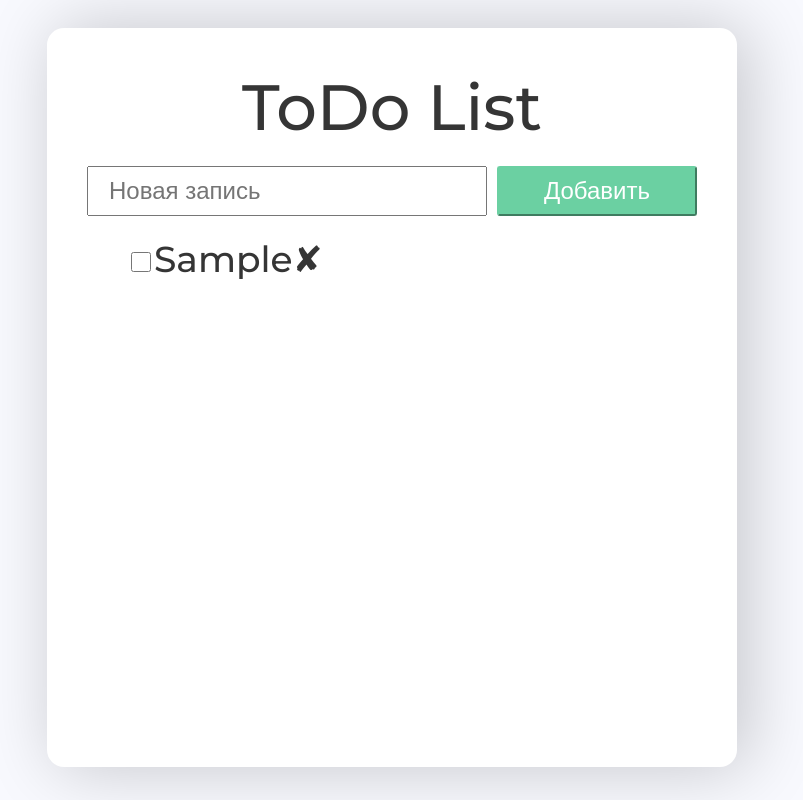
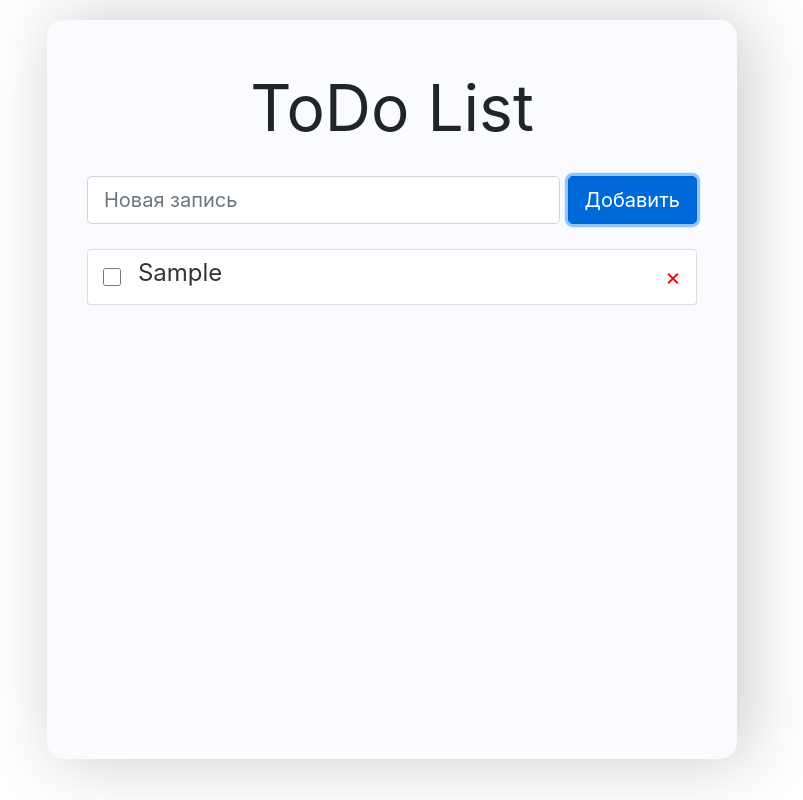
Before and after one commit to shuckin2017/Todo-List-in-JS, a website: page src/index.html in a window 1280 px wide. Both pictures are taken after typing "Sample" into the empty fields and a click on the button "Добавить". Shown: the whole page, without its empty margins (248-1051 px from the left). Drawn offline with nearby package versions, Linux system fonts and the light colour scheme.

Commit message:
Изменение структуры верстки/ добавлены элементы Bootstrape  [JSD-14]

```diff
--- a/src/index.html
+++ b/src/index.html
@@ -4,7 +4,7 @@
   <meta charset="UTF-8">
   <meta name="viewport" content="width=device-width, initial-scale=1.0">
   <link rel="stylesheet" href="css/style.css">
-
+  <link rel="stylesheet" href="https://cdn.jsdelivr.net/npm/bootstrap@4.5.3/dist/css/bootstrap.min.css" integrity="sha384-TX8t27EcRE3e/ihU7zmQxVncDAy5uIKz4rEkgIXeMed4M0jlfIDPvg6uqKI2xXr2" crossorigin="anonymous">
   <title>ToDo List</title>
 </head>
 <body>
@@ -13,18 +13,14 @@
       <span class="todo_title">ToDo List</span>
 
       <div class="todo_create">
-        <input type="text" class="newTask" placeholder="Новая запись">
-        <button class="btn" id="add">Добавить</button>
+        <input type="text" class="form-control form-control-lg" id="newTask" placeholder="Новая запись">
+        <button class="btn btn-primary btn-lg ml-2"  id="btn_task"">Добавить</button>
       </div>
 
-
-
-
       <div class="wrapper">
-        <ul class="todo_list">
+        <ul class="todo_list list-group">
         </ul>
       </div>
-
     </div>
   </div>
 
--- a/src/sass/style.scss
+++ b/src/sass/style.scss
@@ -1,4 +1,5 @@
 @import url('https://fonts.googleapis.com/css2?family=Montserrat:wght@500;600&display=swap');
+
 *,
 ::after,
 ::before {
@@ -26,10 +27,10 @@ body {
 
 .todo {
   width: 690px;
-  height: 739px;
+  min-height: 739px;
   margin-top: 20px;
   padding: 0 40px 0 40px;
-  background: #FFFFFF;
+  background: #FAFBFE;
   box-shadow: 10px 0px 70px 2px rgba(0, 0, 0, 0.2);
   border-radius: 17px;
   &_title {
@@ -44,18 +45,38 @@ body {
     justify-content: space-between;
     align-items: center;
   }
-  &__list {
+  &_list {
     margin-top: 20px;
-
+    padding-left: 0px;
   }
   &_item {
+    display: flex;
+    justify-content: space-between;
+    align-items: center;
+    width: 100%;
+    margin: 5px 0;
+    padding: 5px 15px;
+    font-size: 24px;
     color: $color-black;
-    font-size: 36px;
-    line-height: 54px;
     list-style: none;
+    background-color: #fff;
+    border: 1px solid rgba(0,0,0,.125);
+    border-radius: .25rem;
     & input[type=checkbox] {
-      width: 20px;
-      height: 20px;
+      margin-right: 10px;
+      width: 18px;
+      height: 18px;
+    }
+    & label {
+      width: 90%;
+    }
+  }
+  &_del::after {
+    content: "\00D7";
+    cursor: pointer;
+    color: red;
+    & :hover {
+      color: grey;
     }
   }
 }
@@ -73,7 +94,7 @@ body {
 }
 
 
-.btn {
+.btn_task {
   width: 200px;
   height: 50px;
   color: #ffffff;
--- a/src/script.js
+++ b/src/script.js
@@ -1,5 +1,5 @@
-const addMessage = document.querySelector('.newTask'),
-      addButton = document.querySelector('.btn'),
+const addMessage = document.querySelector('#newTask'),
+      addButton = document.querySelector('#btn_task'),
       todos = document.querySelector('.todo_list');
 
 
@@ -16,14 +16,16 @@ function addTodo() {
 const getTodo = () => {
   const todo = document.createElement('li');
   todo.className = 'todo_item';
+  // todo.className = 'list-group-item';
   const input = document.createElement('input');
   // input.id = 'item_' todo id
   input.type = 'checkbox';
   input.value = 'Новая задача';
   const label = document.createElement('label');
+  label.className = 'todo_mess';
   label.innerHTML = addMessage.value;
   const btnDelete = document.createElement('span');
-  btnDelete.innerHTML = '&#10008';
+  btnDelete.className = 'todo_del';
   btnDelete.addEventListener('click', () => {
     todos.removeChild(todo);
   });
```
Also changed, not shown: src/css/style.css.
